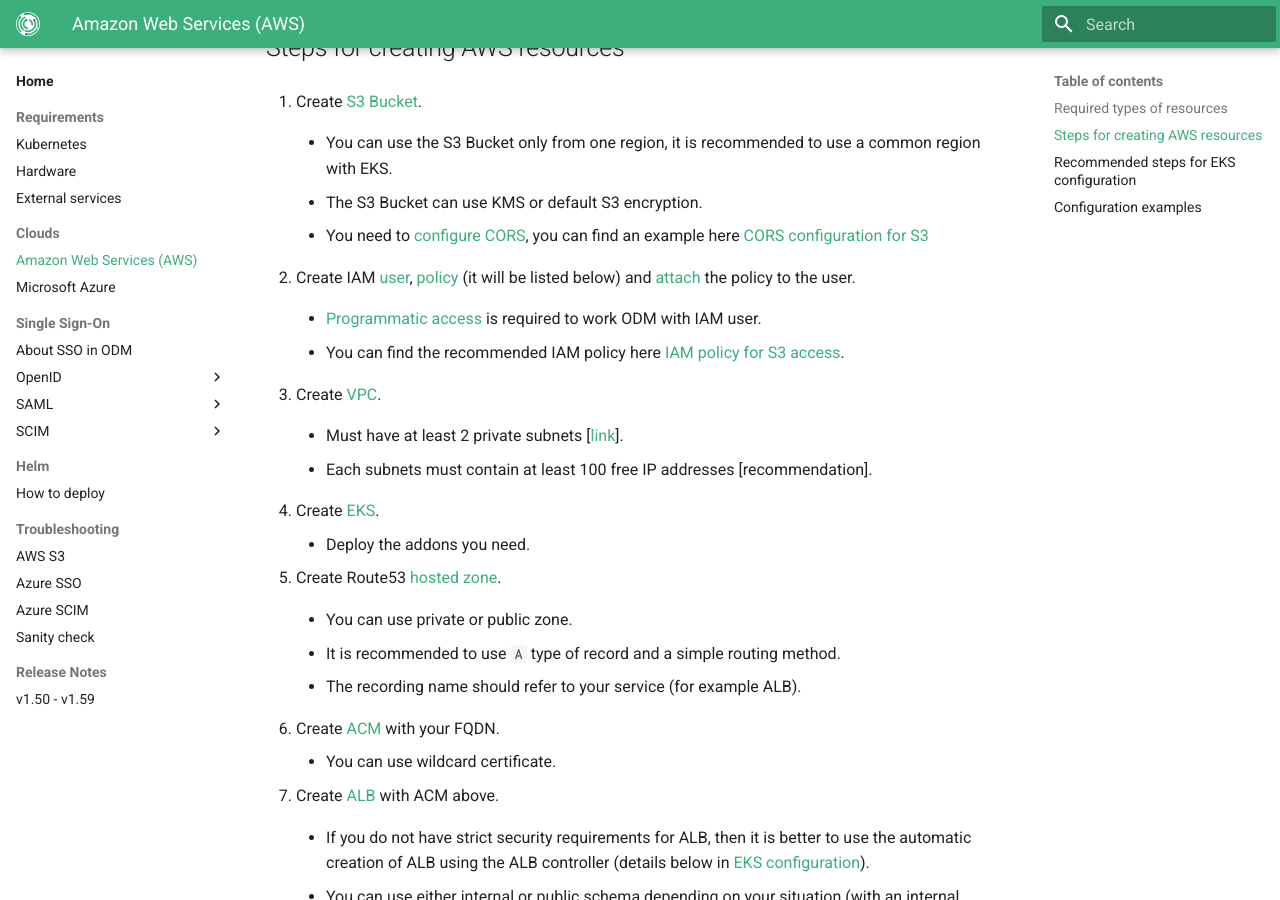
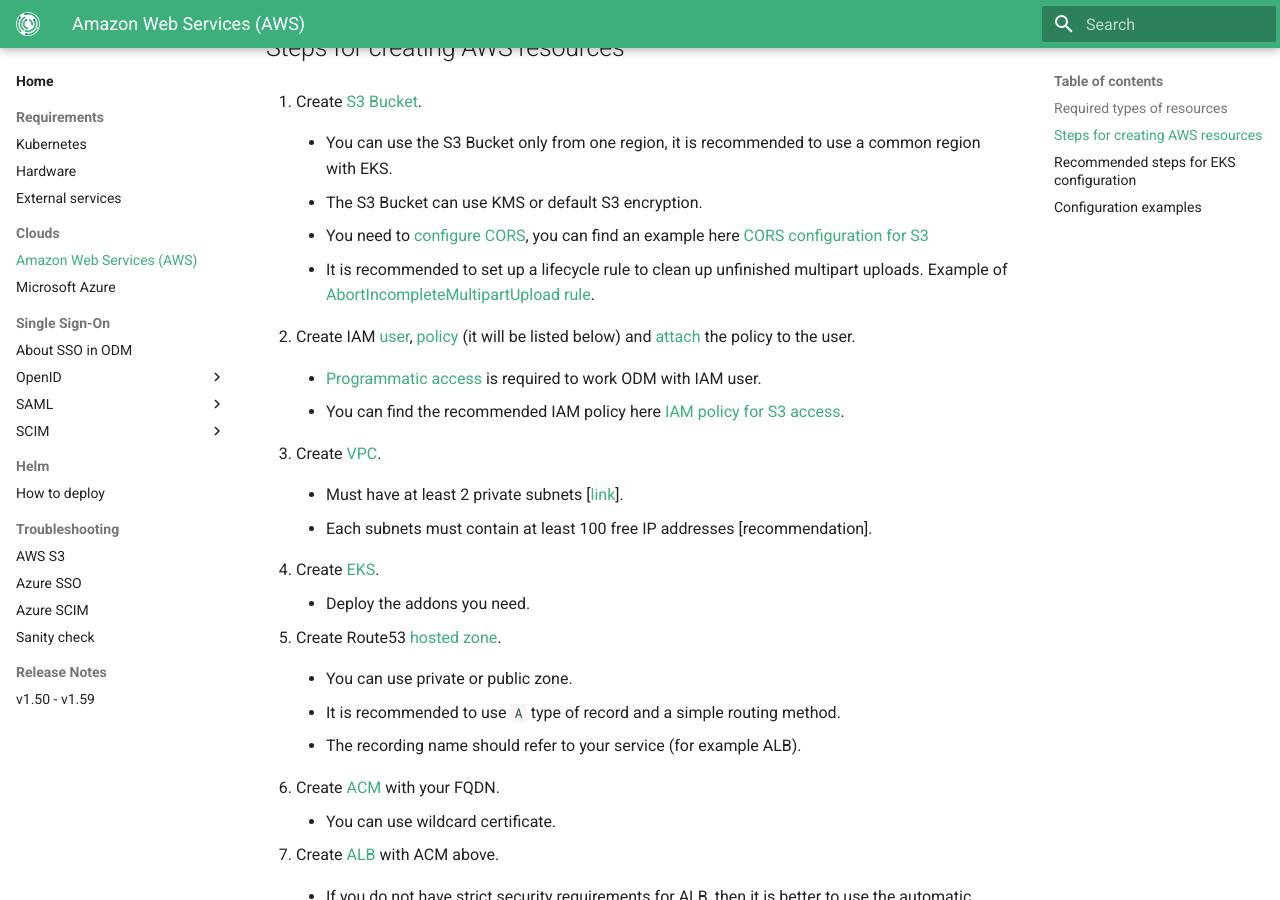
Before and after one commit to genestack/admin-docs, an MkDocs documentation site: the page built from docs/home/clouds/aws.md, in a window 1280 px wide and 900 px high, scrolled down 524 px. Built offline with MkDocs 1.6.1 and Material for MkDocs 9.7.7, drawn with Linux system fonts in a browser that asks for light colours; the version menu is left out; some of the changed text lies outside the part shown.

Commit message:
ODM-11966: AbortIncompleteMultipartUpload bucket lifecycle rule

````diff
--- a/docs/home/clouds/aws.md
+++ b/docs/home/clouds/aws.md
@@ -19,6 +19,8 @@
     - The S3 Bucket can use KMS or default S3 encryption.
 
     - You need to [configure CORS](https://docs.aws.amazon.com/AmazonS3/latest/userguide/enabling-cors-examples.html), you can find an example here [CORS configuration for S3](#configuration-examples)
+
+    - It is recommended to set up a lifecycle rule to clean up unfinished multipart uploads. Example of [AbortIncompleteMultipartUpload rule](#configuration-examples).
 
 2. Create IAM [user](https://docs.aws.amazon.com/IAM/latest/UserGuide/id_users_create.html), [policy](https://docs.aws.amazon.com/IAM/latest/UserGuide/access_policies_create.html) (it will be listed below) and [attach](https://docs.aws.amazon.com/IAM/latest/UserGuide/access_policies_manage-attach-detach.html) the policy to the user.
 
@@ -140,6 +142,22 @@
 ```
 </details>
 
+<details><summary>AbortIncompleteMultipartUpload rule</summary>
+```json
+{
+    "Rules": [
+        {
+            "ID": "PruneAbandonedMultipartUpload",
+            "Status": "Enabled",
+            "AbortIncompleteMultipartUpload": {
+                "DaysAfterInitiation": 7
+            }
+        }
+    ]
+}
+```
+</details>
+
 <details><summary>IAM policy for S3 access</summary>
 ```json
 {
````
